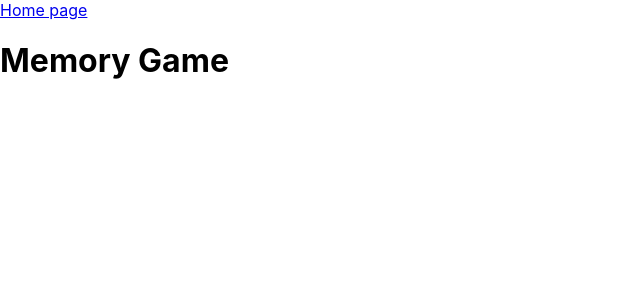
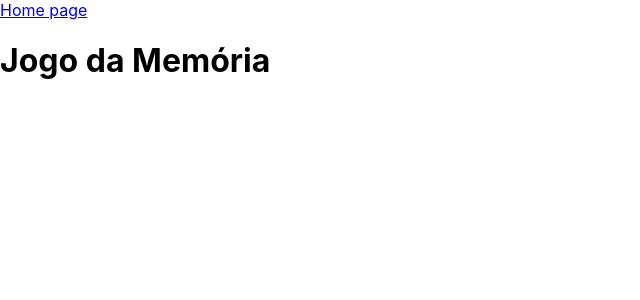
Before and after one commit to joaopdroslv/react-eng-software, a React (Create React App) app: page /Atv07 in a window 1280 px wide. Shown: the top 300 px of the page, without its empty margins (0-640 px from the left). Built offline with nearby package versions, Linux system fonts and the light colour scheme.

Commit message:
Update Atv07.js

```diff
--- a/src/Atv07.js
+++ b/src/Atv07.js
@@ -5,7 +5,7 @@ function App() {
   return (
     <div>
       <Link to="/">Home page</Link>
-      <h1>Memory Game</h1>
+      <h1>Jogo da Memória</h1>
       <Cards />
     </div>
   );
```
